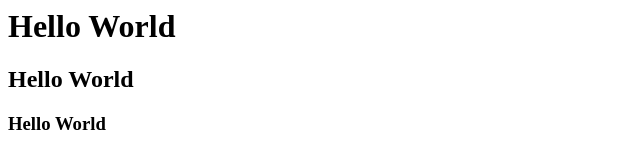
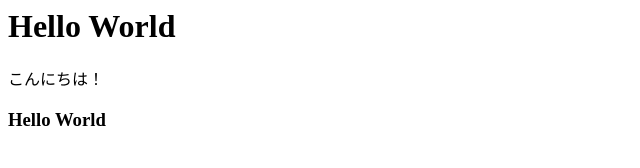
Before and after one commit to Aky777x/aky_git, a plain HTML site: page index.html in a window 1280 px wide. Shown: the whole page, without its empty margins (0-640 px from the left). Drawn offline with Linux system fonts and the light colour scheme.

Commit message:
メッセージを変更しました

```diff
--- a/index.html
+++ b/index.html
@@ -1,3 +1,3 @@
 <h1>Hello World</h1>
-<h2>Hello World</h2>
+<p>こんにちは！</p>
 <h3>Hello World</h3>
```
